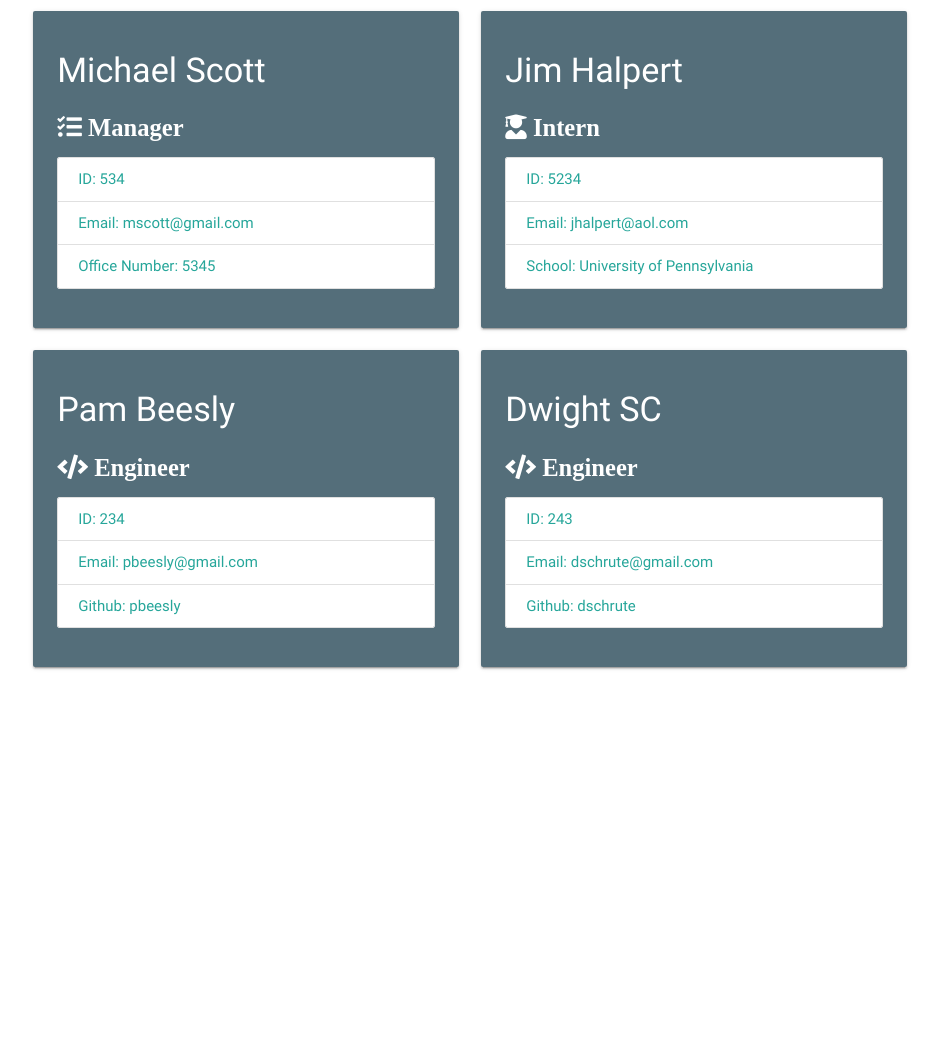
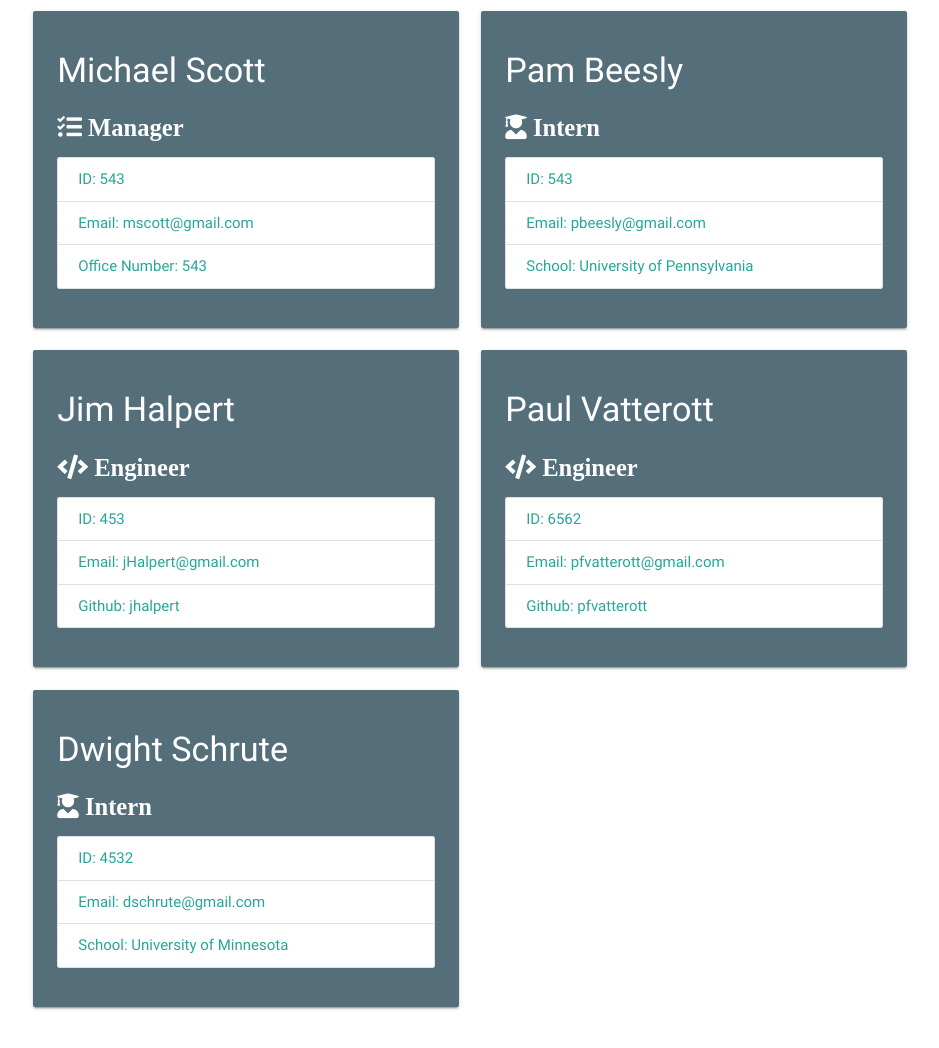
Before and after one commit to pfvatterott/Team-Profile-Generator, a website: page dist/index.html in a window 1280 px wide. Shown: the part 76-1124 px from the top of the page, without its empty margins (170-1109 px from the left). Before the commit the page ends 800 px from the top, so only its background shows below. Drawn offline with nearby package versions, Linux system fonts and the light colour scheme.

```diff
--- a/dist/index.html
+++ b/dist/index.html
@@ -45,9 +45,9 @@
                     <h4>Michael Scott</h4>
                     <h5 class="fas fa-tasks"> Manager</h5>
                     <div class="collection">
-                      <a href="#!" class="collection-item">ID: 534</a>
+                      <a href="#!" class="collection-item">ID: 543</a>
                       <a href="mailto:mscott@gmail.com" target="_blank" class="collection-item">Email: mscott@gmail.com</a>
-                      <a href="#!" class="collection-item">Office Number: 5345</a>
+                      <a href="#!" class="collection-item">Office Number: 543</a>
                     </div>
                   </div>
                 </div>
@@ -55,11 +55,11 @@
             <div class="col s12 m6" id="employeeCard">
             <div class="card blue-grey darken-1">
               <div class="card-content white-text">
-                <h4>Jim Halpert</h4>
+                <h4>Pam Beesly</h4>
                 <h5 class="fas fa-user-graduate"> Intern</h5>
                 <div class="collection">
-                  <a href="#!" class="collection-item">ID: 5234</a>
-                  <a href="mailto:jhalpert@aol.com" target="_blank" class="collection-item">Email: jhalpert@aol.com</a>
+                  <a href="#!" class="collection-item">ID: 543</a>
+                  <a href="mailto:pbeesly@gmail.com" target="_blank" class="collection-item">Email: pbeesly@gmail.com</a>
                   <a href="#!" class="collection-item">School: University of Pennsylvania</a>
                 </div>
               </div>
@@ -68,12 +68,12 @@
             <div class="col s12 m6" id="employeeCard">
             <div class="card blue-grey darken-1">
               <div class="card-content white-text">
-                <h4> Pam Beesly</h4>
+                <h4> Jim Halpert</h4>
                 <h5 class="fas fa-code"> Engineer</h5>
                 <div class="collection">
-                  <a href="#!" class="collection-item">ID: 234</a>
-                  <a href="mailto:pbeesly@gmail.com" target="_blank" class="collection-item">Email: pbeesly@gmail.com</a>
-                  <a href="https://github.com/pbeesly" target="_blank" class="collection-item">Github: pbeesly</a>
+                  <a href="#!" class="collection-item">ID: 453</a>
+                  <a href="mailto:jHalpert@gmail.com" target="_blank" class="collection-item">Email: jHalpert@gmail.com</a>
+                  <a href="https://github.com/jhalpert" target="_blank" class="collection-item">Github: jhalpert</a>
                 </div>
               </div>
             </div>
@@ -81,12 +81,25 @@
             <div class="col s12 m6" id="employeeCard">
             <div class="card blue-grey darken-1">
               <div class="card-content white-text">
-                <h4> Dwight SC</h4>
+                <h4> Paul Vatterott</h4>
                 <h5 class="fas fa-code"> Engineer</h5>
                 <div class="collection">
-                  <a href="#!" class="collection-item">ID: 243</a>
+                  <a href="#!" class="collection-item">ID: 6562</a>
+                  <a href="mailto:pfvatterott@gmail.com" target="_blank" class="collection-item">Email: pfvatterott@gmail.com</a>
+                  <a href="https://github.com/pfvatterott" target="_blank" class="collection-item">Github: pfvatterott</a>
+                </div>
+              </div>
+            </div>
+          </div>
+            <div class="col s12 m6" id="employeeCard">
+            <div class="card blue-grey darken-1">
+              <div class="card-content white-text">
+                <h4>Dwight Schrute</h4>
+                <h5 class="fas fa-user-graduate"> Intern</h5>
+                <div class="collection">
+                  <a href="#!" class="collection-item">ID: 4532</a>
                   <a href="mailto:dschrute@gmail.com" target="_blank" class="collection-item">Email: dschrute@gmail.com</a>
-                  <a href="https://github.com/dschrute" target="_blank" class="collection-item">Github: dschrute</a>
+                  <a href="#!" class="collection-item">School: University of Minnesota</a>
                 </div>
               </div>
             </div>
```
Also changed, not shown: README.md.
